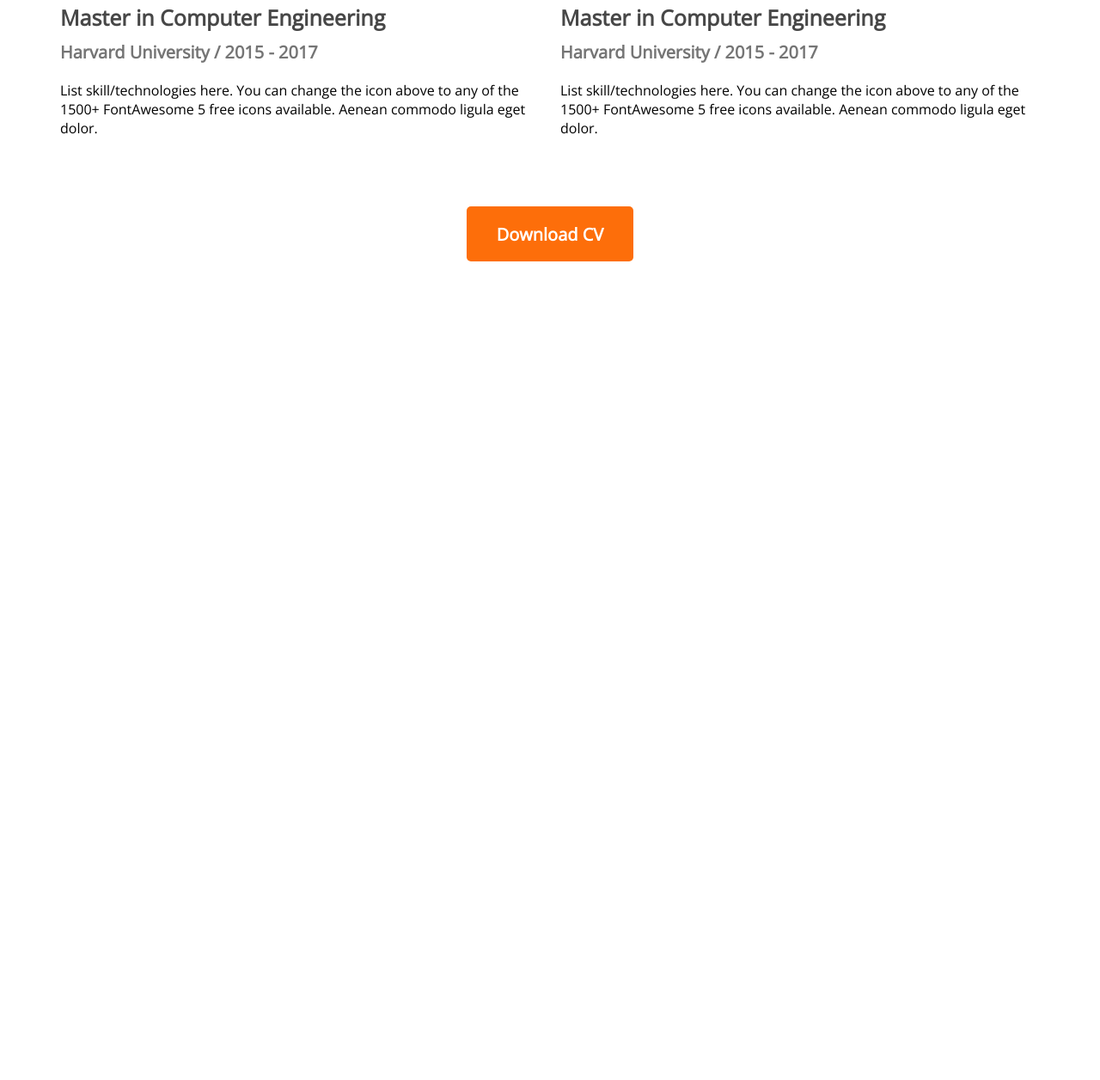
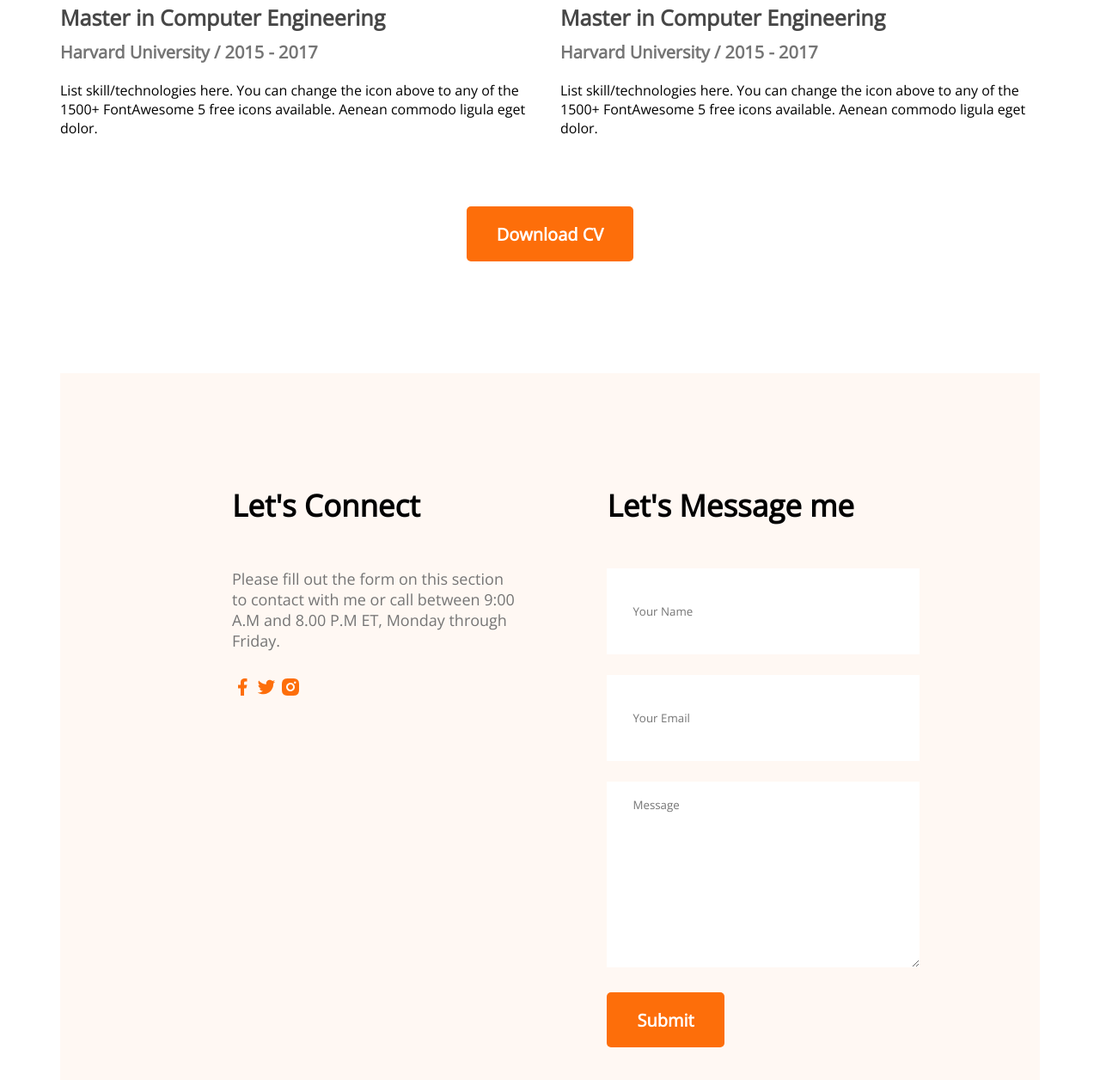
Before and after one commit to pbrudro/developer-portfolio, a plain HTML site: page index.html in a window 1280 px wide. Shown: the part 2749-4005 px from the top of the page at 86% size. Before the commit the page ends 3053 px from the top, so only its background shows below. Drawn offline with nearby package versions, Linux system fonts and the light colour scheme.

Commit message:
Contact Added

```diff
--- a/index.html
+++ b/index.html
@@ -153,6 +153,31 @@
                 <button class="btn-primary">Download CV</button>
             </div>
         </Section>
+        <!-- Contact Session -->
+        <section class="contact">
+            <div>
+                <h3 class="section-title">Let's Connect</h3>
+                <p class="section-description">Please fill out the form on this section to contact with me or call between 9:00 A.M and 8.00 P.M ET, Monday through Friday.</p>
+                <a href="">
+                    <img src="images/icons/facebook.png" alt="">
+                </a>
+                <a href="">
+                    <img src="images/icons/twitter.png" alt="">
+                </a>
+                <a href="">
+                    <img src="images/icons/insta.png" alt="">
+                </a>
+            </div>
+            <div>
+                <h3 class="section-title">Let's Message me</h3>
+                <form action="">
+                    <input type="text" placeholder="Your Name">
+                    <input type="email" placeholder="Your Email">
+                    <textarea name="" id="" cols="30" rows="10" placeholder="Message"></textarea>
+                    <input class="btn-primary" type="submit" value="Submit">
+                </form>
+            </div>
+        </section>
     </main>
     <footer>
 
--- a/styles/portfolio.css
+++ b/styles/portfolio.css
@@ -176,3 +176,25 @@ resume .description {
     margin-top: 50px;
     text-align: center;
 }
+/* Contact Styles */
+.contact .section-title{
+    text-align: left;
+}
+.contact{
+    display: flex;
+    gap: 100px;
+    background: #FFF8F3;
+    padding: 130px 200px;
+}
+.contact input[type="text"], input[type="email"], textarea{
+    margin-bottom: 24px;
+    border: 0;
+    width: 100%;
+    padding: 18px 30px;
+}
+input{
+    height: 64px;
+}
+.contact a{
+    text-decoration: none;
+}
```
